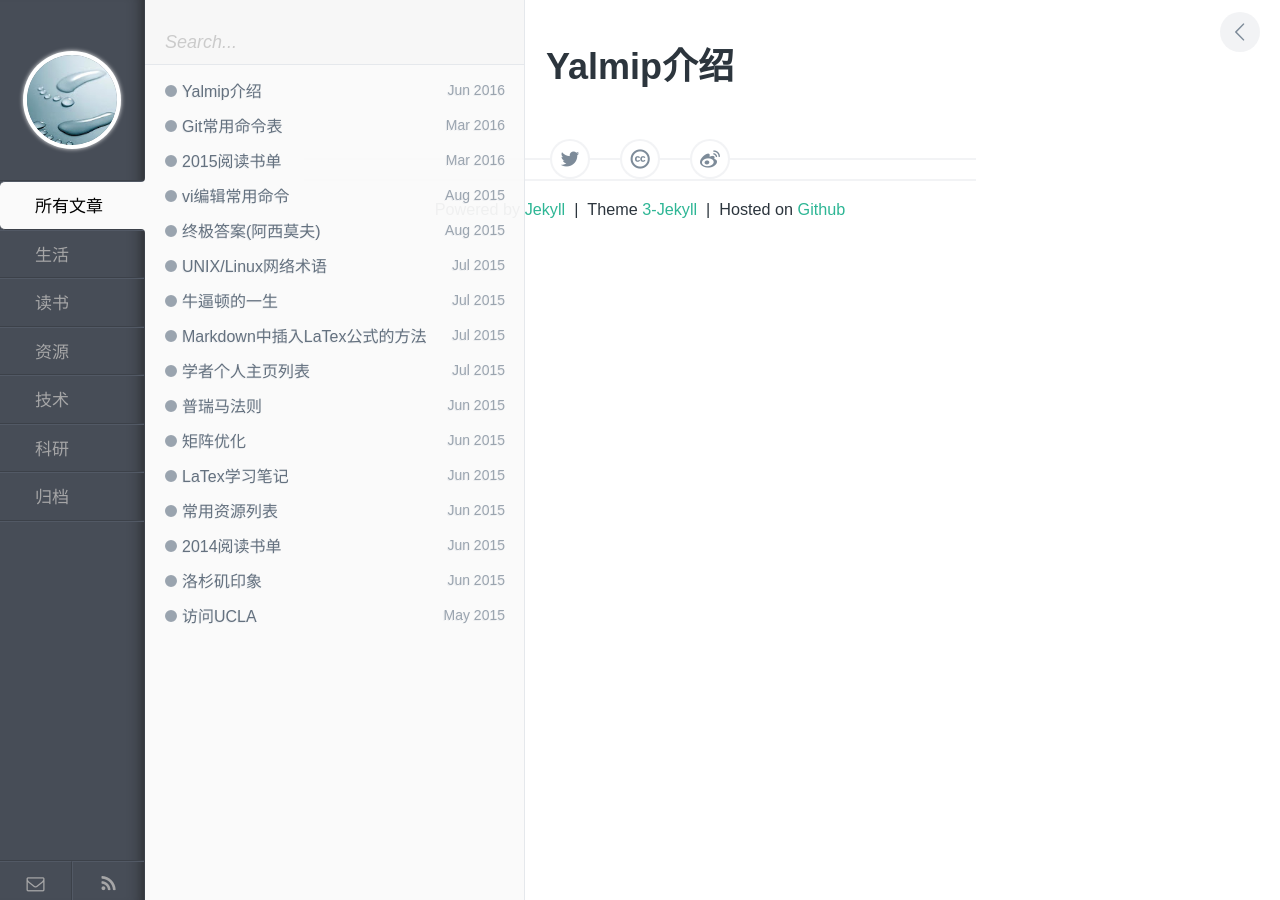
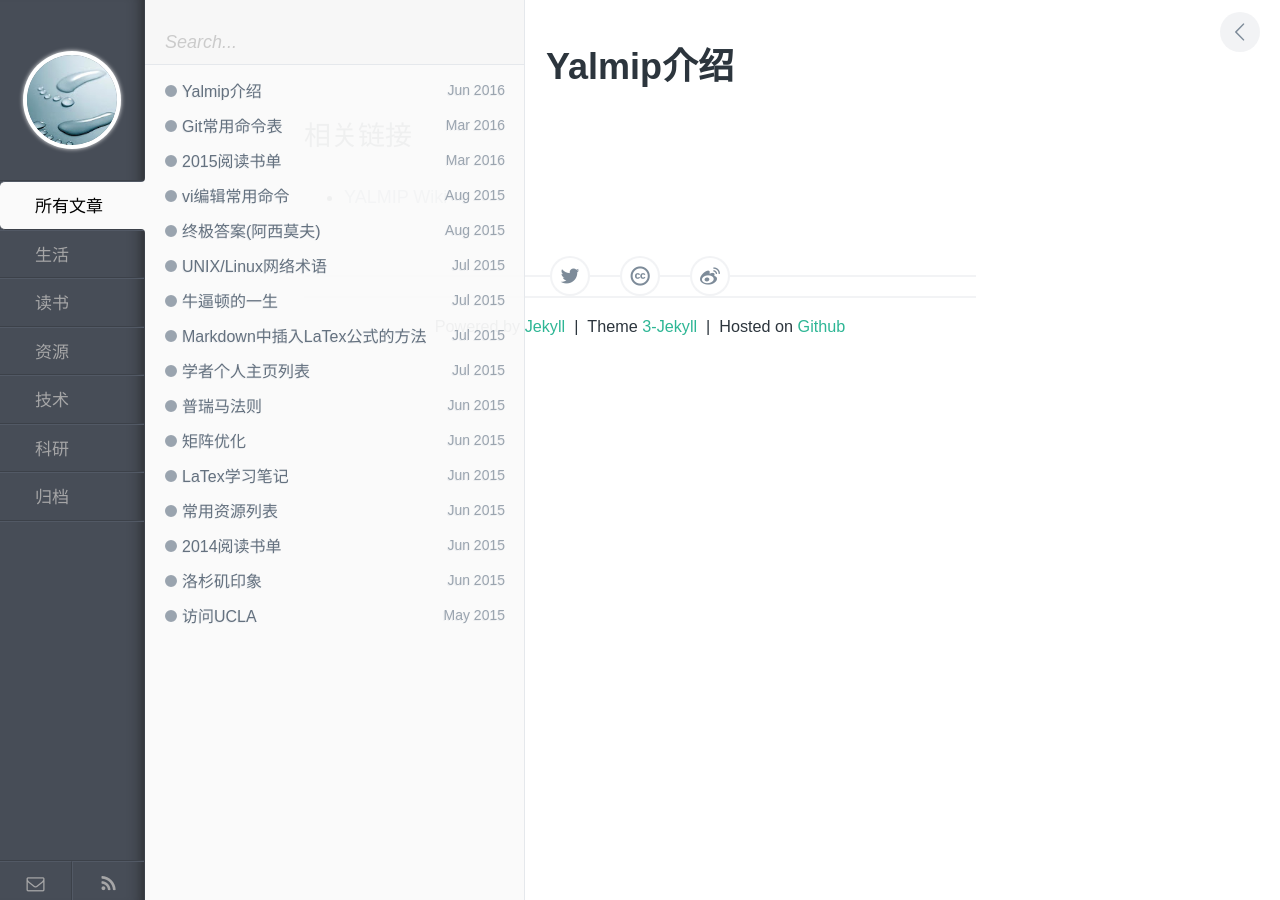
Before and after one commit to polyHong/polyHong.github.io, a Jekyll site: the page built from _posts/tech/2016-06-09-yalmip-introduction.md, in a window 1280 px wide. Built offline with Jekyll 4.4.1, drawn with Linux system fonts in a browser that asks for light colours; Markdown is read by kramdown in place of the engine named in the settings.

Commit message:
YALMIP Wiki

```diff
--- a/_posts/tech/2016-06-09-yalmip-introduction.md
+++ b/_posts/tech/2016-06-09-yalmip-introduction.md
@@ -6,3 +6,20 @@
 keywords: Latex
 description:
 ---
+
+
+
+
+
+
+
+
+
+
+
+
+
+
+
+## 相关链接
+- [YALMIP Wiki](http://users.isy.liu.se/johanl/yalmip/pmwiki.php)
```
